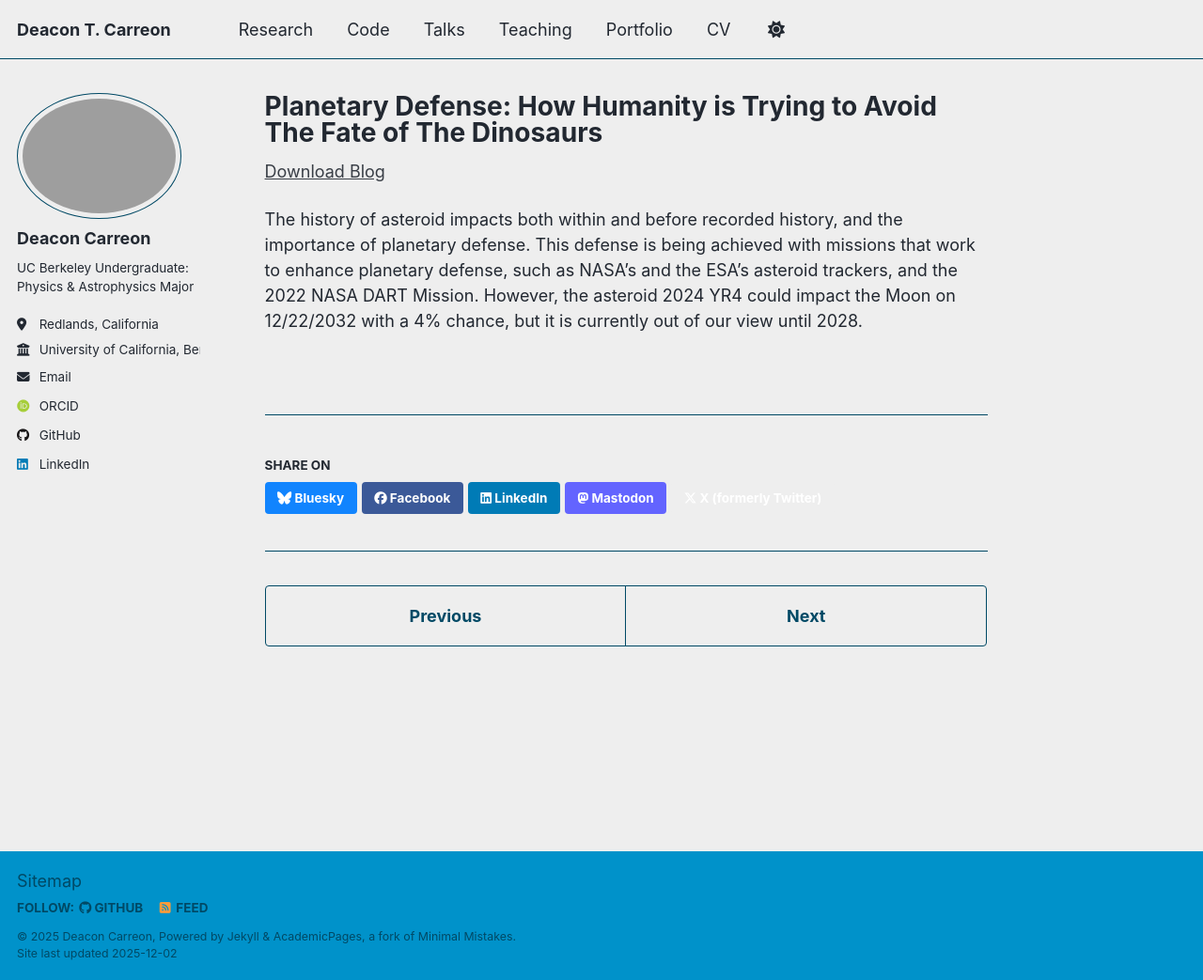
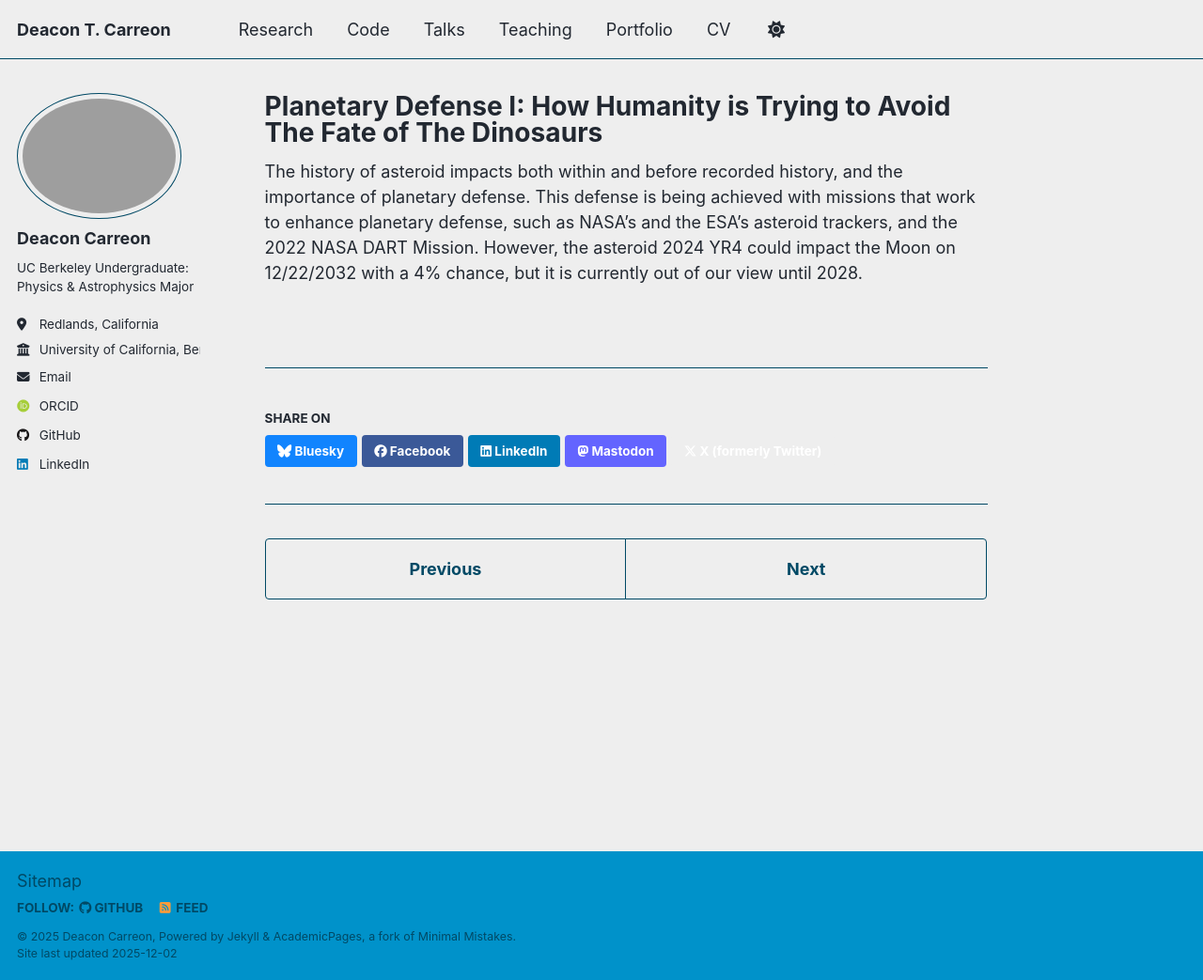
Before and after one commit to DeaconTCarreon/deacontcarreon.github.io, a Jekyll site: the page built from _portfolio/portfolio-1.md, in a window 1280 px wide and 1043 px high. Shown: the whole window at 94% size. Built offline with Jekyll 4.4.1, drawn with Linux system fonts in a browser that asks for light colours; some web fonts are replaced; a script that is not in the unit is left out.

```diff
--- a/_portfolio/portfolio-1.md
+++ b/_portfolio/portfolio-1.md
@@ -1,9 +1,10 @@
 ---
-title: "Planetary Defense: How Humanity is Trying to Avoid The Fate of The Dinosaurs"
+title: "Planetary Defense I: How Humanity is Trying to Avoid The Fate of The Dinosaurs"
 excerpt: "Despite the close calls, humanity has slowly been working to mitigate the threat of an asteroid impact. (Image Credit: NASA)<br/><img src='/images/DART.png'>"
 collection: portfolio
 ---
 
-[Download Blog](https://drive.google.com/file/d/1GKPBwqsLoBexCIbwRjSXCDeZf6_wZzOI/view?usp=sharing)
+<!-- [Download Blog](https://drive.google.com/file/d/1GKPBwqsLoBexCIbwRjSXCDeZf6_wZzOI/view?usp=sharing)
+<a href="files/Deacon Carreon - Planetary Defense I.pdf" class="image fit"><img src="images/DART.png" alt=""></a> -->
 
 The history of asteroid impacts both within and before recorded history, and the importance of planetary defense. This defense is being achieved with missions that work to enhance planetary defense, such as NASA’s and the ESA’s asteroid trackers, and the 2022 NASA DART Mission. However, the asteroid 2024 YR4 could impact the Moon on 12/22/2032 with a 4% chance, but it is currently out of our view until 2028.
```
